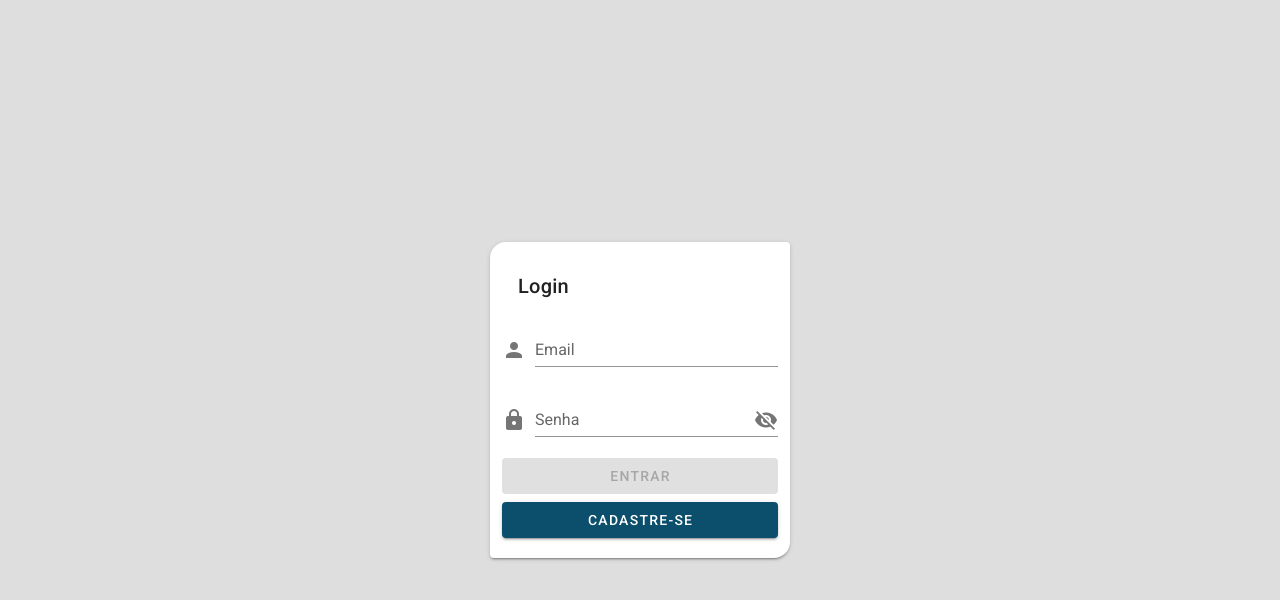
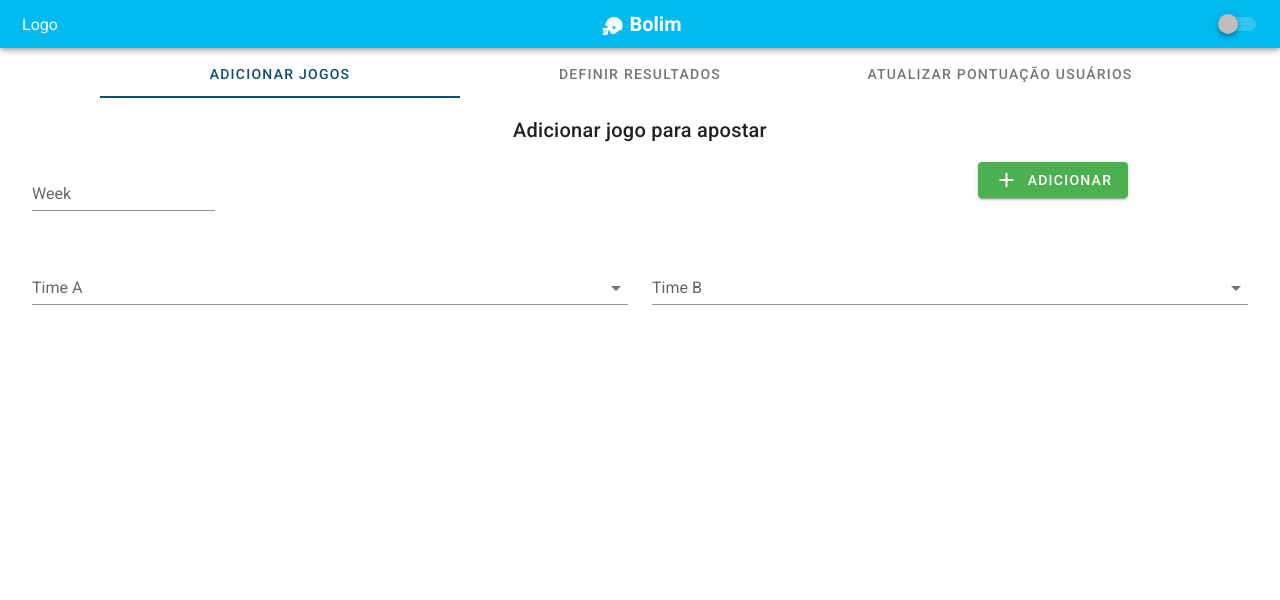
Before and after one commit to ArthurBottcher/Bolim, a Vue app: page /admin in a window 1280 px wide. Before the commit this address led to /login. Shown: the top 600 px of the page. Built offline with nearby package versions, Linux system fonts and the light colour scheme.

Commit message:
Add admin page

```diff
--- a/src/components/AvbSideMenu.vue
+++ b/src/components/AvbSideMenu.vue
@@ -51,7 +51,18 @@
           <v-list-item-title>{{ item.title }}</v-list-item-title>
         </v-list-item-content>
       </v-list-item>
+
+      <v-list-item>
+        <v-list-item-icon>
+          <v-icon color="text">
+            mdi-account-cog
+          </v-icon>
+        </v-list-item-icon>
+        <v-list-item-content><v-list-item-title>Admin</v-list-item-title></v-list-item-content>
+      </v-list-item>
     </v-list>
+
+
 
     <template v-slot:append>
       <v-divider />
--- a/src/routes/index.js
+++ b/src/routes/index.js
@@ -5,6 +5,7 @@ import Login from '../views/Login.vue'
 import Dashboard from '../views/Dashboard.vue'
 import Ranking from '../views/Ranking.vue'
 import Bets from '../views/Bets.vue'
+import Admin from '../views/Admin.vue'
 
 Vue.use(VueRouter)
 
@@ -32,6 +33,11 @@ const routes = [
         path: '/bets',
         name: 'Bets',
         component: Bets
+    },
+    {
+        path: '/admin',
+        name: 'Admin',
+        component: Admin
     }
 ]
 
--- /dev/null
+++ b/src/views/Admin.vue
@@ -0,0 +1,182 @@
+<template>
+  <div id="page">
+    <AvbHeader />
+    <v-card
+      elevation="0"
+      width="95%"
+      class="mx-auto"
+    >
+      <v-tabs
+        v-model="tabs"
+        class="mx-auto"
+        style="margin-top: 50px"
+        fixed-tabs
+        slider-color="secondary"
+        color="secondary"
+      >
+        <v-tab>Adicionar Jogos</v-tab>
+        <v-tab>Definir resultados</v-tab>
+        <v-tab>Atualizar pontuação usuários</v-tab>
+
+
+        <v-tab-item>
+          <v-card>
+            <v-card-title class="justify-center">
+              Adicionar jogo para apostar
+            </v-card-title>
+            <v-form>
+              <v-row>
+                <v-col cols="2">
+                  <v-text-field
+                    label="Week"
+                    type="number"
+                  />
+                </v-col>
+                <v-col cols="6" />
+                <v-col
+                  cols="4"
+                  class="d-flex justify-center"
+                >
+                  <v-btn
+                    color="success"
+                  >
+                    <v-icon class="mr-2">
+                      mdi-plus
+                    </v-icon> Adicionar
+                  </v-btn>
+                </v-col>
+              </v-row>
+              <v-row>
+                <v-col cols="6">
+                  <v-autocomplete
+                    v-model="timeA"
+                    :items="times"
+                    label="Time A"
+                  />
+                </v-col>
+                <v-col cols="6">
+                  <v-autocomplete
+                    v-model="timeB"
+                    :items="times"
+                    label="Time B"
+                  />
+                </v-col>
+              </v-row>
+            </v-form>
+          </v-card>
+        </v-tab-item>
+
+        <v-tab-item>
+          <v-card>
+            <v-card-title class="justify-center">
+              Defina resultado para algum jogo ativo
+            </v-card-title>
+            <v-form>
+              <v-row>
+                <v-col cols="8">
+                  <v-autocomplete
+                    v-model="jogo"
+                    :items="jogos"
+                    item-text="description"
+                    item-value="item"
+                    :return-object="true"
+                  />
+                </v-col>
+                <v-col
+                  cols="4"
+                  class="d-flex justify-center"
+                >
+                  <v-btn
+                    color="success"
+                  >
+                    <v-icon class="mr-2">
+                      mdi-check
+                    </v-icon> Salvar
+                  </v-btn>
+                </v-col>
+              </v-row>
+              <v-row v-if="jogo != null">
+                <v-col cols="4">
+                  <v-text-field
+                    v-model="pointsA"
+                    class="ml-auto"
+                    style="width: 50%"
+                    :label="jogo.timeA"
+                  />
+                </v-col>
+                <v-col cols="4" />
+                <v-col cols="4">
+                  <v-text-field
+                    v-model="pointsB"
+                    class="mr-auto"
+                    style="width: 50%"
+                    :label="jogo.timeB"
+                  />
+                </v-col>
+              </v-row>
+            </v-form>
+          </v-card>
+        </v-tab-item>
+
+        <v-tab-item>
+          <v-btn
+            block
+            class="ma-5"
+            color="success"
+          >
+            <v-icon>mdi-refresh</v-icon> ATUALIZAR
+          </v-btn>
+        </v-tab-item>
+      </v-tabs>
+    </v-card>
+  </div>
+</template>
+
+<script>
+import AvbHeader from '../components/AvbHeader'
+export default {
+    name: 'Admin',
+    components: {
+        AvbHeader
+    },
+    data:() => {
+        return{
+            tabs: null,
+            jogos:[
+                {id:0, timeA: 'Seahawks',  timeB:'Rams',      description: 'Seahawks vs Rams'},
+                {id:1, timeA: '49ers',     timeB:'Cardinals', description: '49ers vs Cardinals'},
+                {id:2, timeA: 'Dolphins',  timeB:'Patriots',  description: 'Dolphins vs Patriots'},
+                {id:3, timeA: 'Chiefs',    timeB:'Broncos',   description: 'Chiefs vs Broncos'}
+            ],
+            jogo: null,
+            pointsA: 0,
+            pointsB: 0,
+            timeA: '',
+            timeB: '',
+            times: [
+                'Cardinals',
+                'Seahawks',
+                '49ers',
+                'Rams',
+                'Saints',
+                'Buccaneers',
+                'Falcons',
+                'Panthers',
+                'Vikings',
+                'Packers',
+                'Bears',
+                'Lions',
+                'Washigton',
+                'Eagles',
+                'Giants',
+                'Cowboys',
+
+            ]
+        }
+    }
+}
+</script>
+
+<style>
+
+</style>
```
